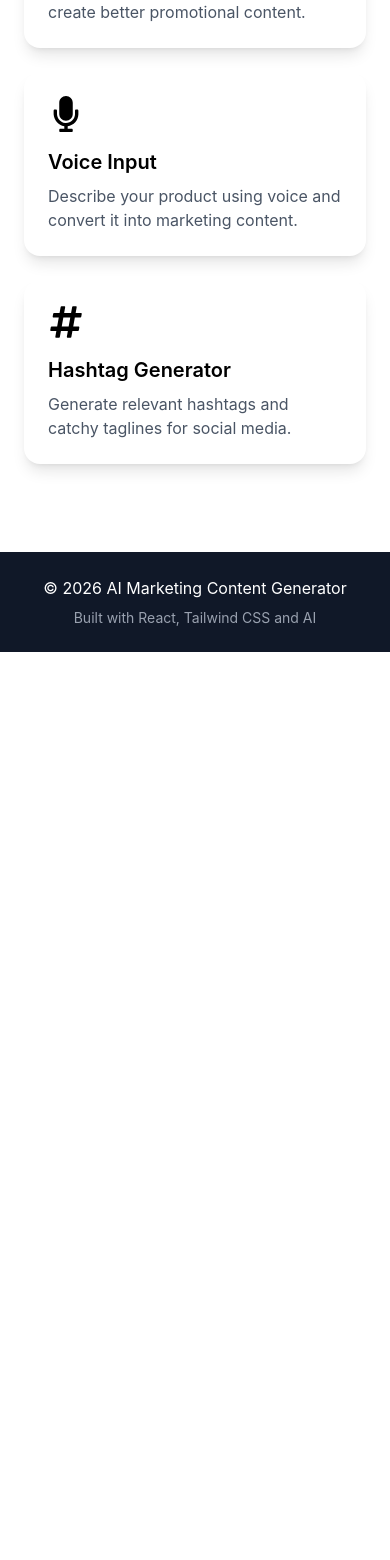
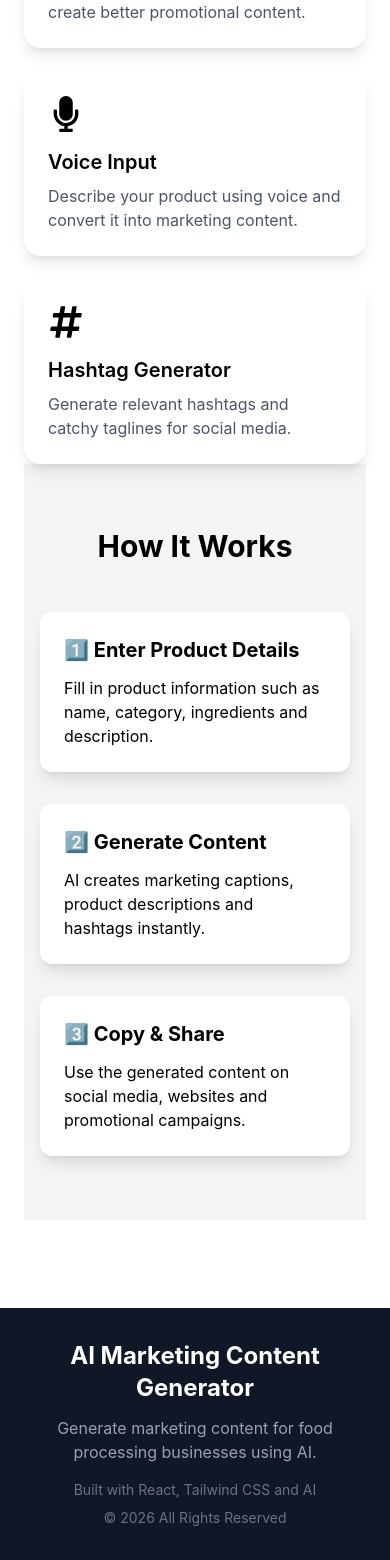
Before and after one commit to CMRAN-SIMMI/AI-Marketing-Content-Generator, a React (Vite) app: page / in a window 390 px wide. Shown: the part 1156-2716 px from the top of the page. Before the commit the page ends 1808 px from the top, so only its background shows below. Built offline with nearby package versions, Linux system fonts and the light colour scheme.

Commit message:
feat: improve homepage components and mobile experience

```diff
--- a/src/components/Footer.jsx
+++ b/src/components/Footer.jsx
@@ -1,10 +1,25 @@
 function Footer() {
   return (
-    <footer className="bg-gray-900 text-white text-center py-6 mt-10">
-      <p>© 2026 AI Marketing Content Generator</p>
-      <p className="text-gray-400 text-sm mt-2">
-        Built with React, Tailwind CSS and AI
-      </p>
+    <footer className="bg-gray-900 text-white py-8 mt-10">
+      <div className="max-w-6xl mx-auto text-center px-4">
+
+        <h2 className="text-2xl font-bold mb-3">
+          AI Marketing Content Generator
+        </h2>
+
+        <p className="text-gray-400 mb-4">
+          Generate marketing content for food processing businesses using AI.
+        </p>
+
+        <p className="text-sm text-gray-500">
+          Built with React, Tailwind CSS and AI
+        </p>
+
+        <p className="text-sm text-gray-500 mt-2">
+          © 2026 All Rights Reserved
+        </p>
+
+      </div>
     </footer>
   );
 }
--- a/src/pages/home.jsx
+++ b/src/pages/home.jsx
@@ -53,6 +53,49 @@ function Home() {
             />
           ))}
         </div>
+        <section className="py-16 bg-gray-100">
+      <div className="max-w-6xl mx-auto px-4">
+
+        <h2 className="text-3xl font-bold text-center mb-12">
+          How It Works
+        </h2>
+
+        <div className="grid md:grid-cols-3 gap-8">
+
+        <div className="bg-white p-6 rounded-xl shadow-lg">
+          <h3 className="text-xl font-bold mb-3">
+            1️⃣ Enter Product Details
+          </h3>
+          <p>
+            Fill in product information such as name,
+            category, ingredients and description.
+          </p>
+        </div>
+
+        <div className="bg-white p-6 rounded-xl shadow-lg">
+          <h3 className="text-xl font-bold mb-3">
+            2️⃣ Generate Content
+          </h3>
+          <p>
+            AI creates marketing captions, product
+            descriptions and hashtags instantly.
+          </p>
+        </div>
+
+        <div className="bg-white p-6 rounded-xl shadow-lg">
+          <h3 className="text-xl font-bold mb-3">
+            3️⃣ Copy & Share
+          </h3>
+          <p>
+            Use the generated content on social media,
+            websites and promotional campaigns.
+          </p>
+        </div>
+
+      </div>
+
+    </div>
+    </section>
       </section>
 
       <Footer />
```
